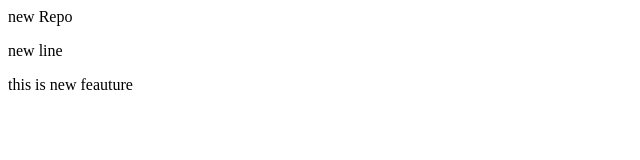
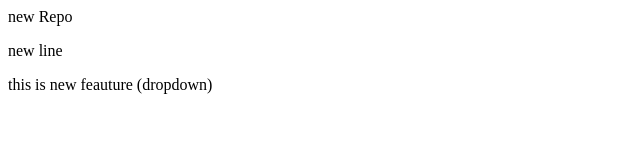
Before and after one commit to rashidkhan752/localRepo, a plain HTML site: page index.html in a window 1280 px wide. Shown: the whole page, without its empty margins (0-640 px from the left). Drawn offline with Linux system fonts and the light colour scheme.

Commit message:
add dropdown

```diff
--- a/index.html
+++ b/index.html
@@ -1,3 +1,3 @@
 <p> new Repo</p>
 <p> new line</p>
-<p> this is new feauture</p>
+<p> this is new feauture (dropdown)</p>
```
